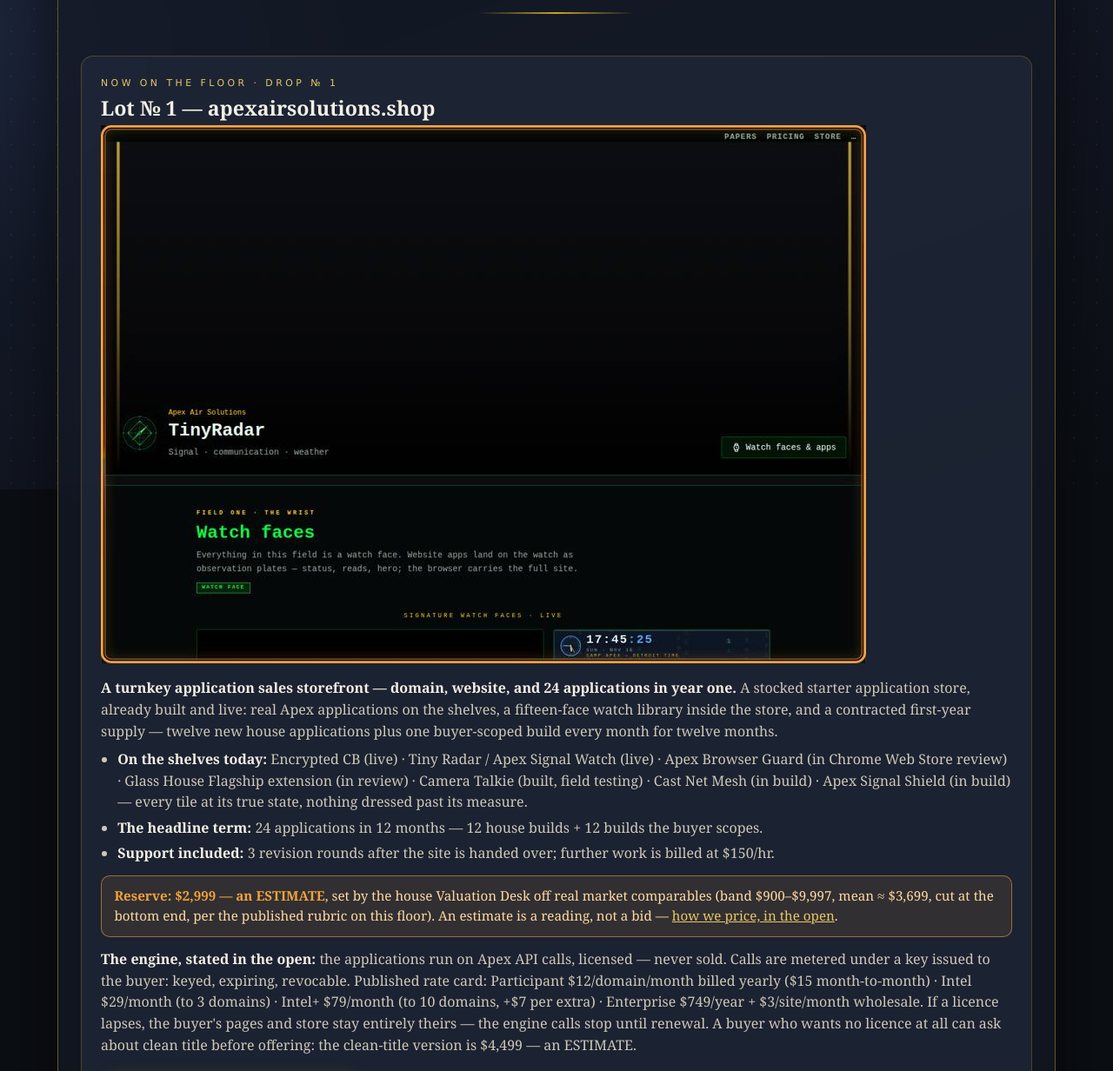
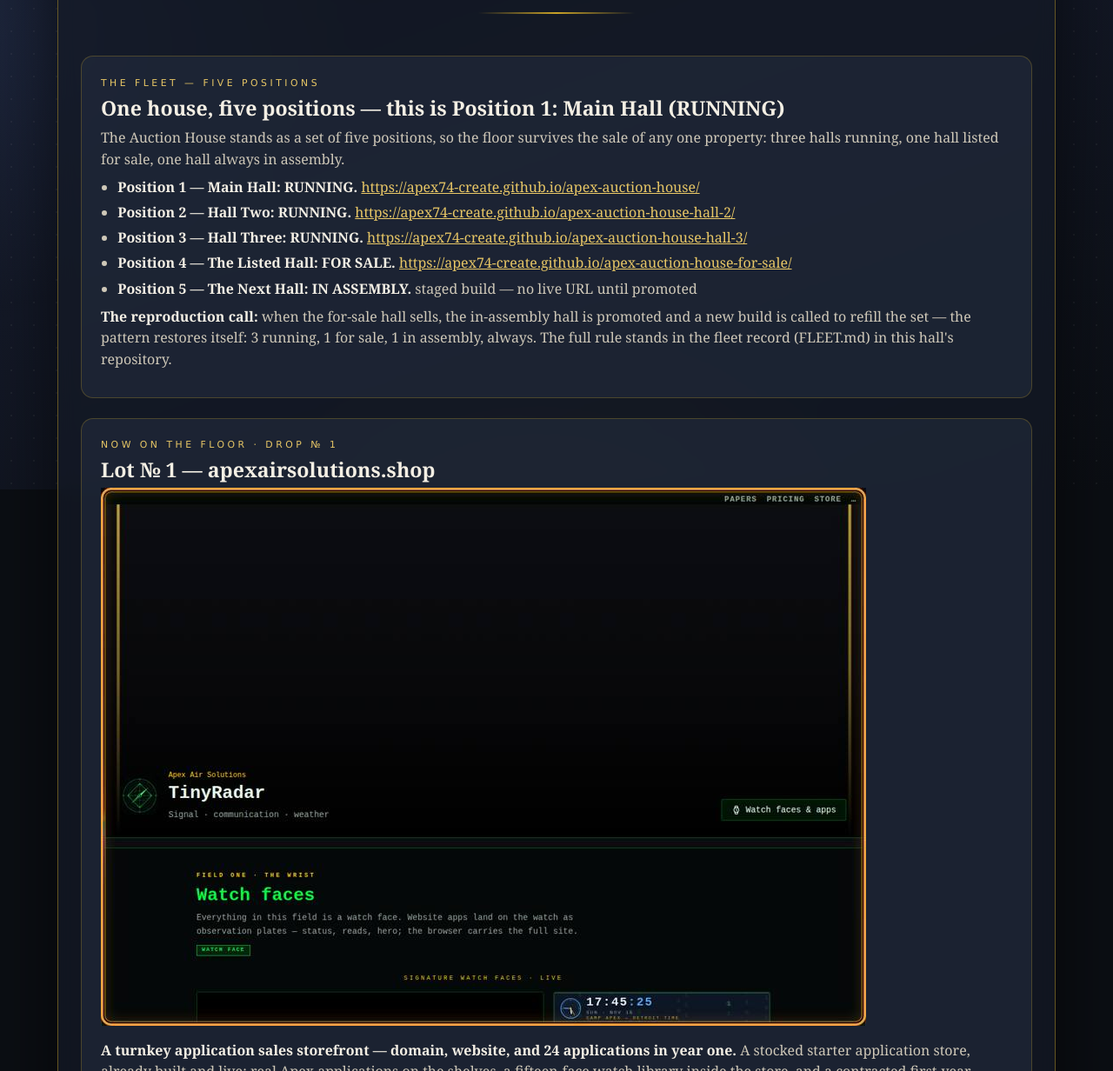
Before and after one commit to apex74-create/apex-auction-house, a plain HTML site: page index.html in a window 1280 px wide. Shown: the part 237-1469 px from the top of the page at 87% size. Drawn offline with Linux system fonts and the light colour scheme.

Commit message:
Fleet five positions: Lot 1 clean-title $4,499 surfaced on the money note and board card; fleet panel + FLEET.md with the reproduction call

```diff
--- a/index.html
+++ b/index.html
@@ -32,6 +32,22 @@
     <div class="rule"></div>
   </header>
 
+  <section class="panel" id="fleet">
+<div class="kicker">The fleet — five positions</div>
+<h2>One house, five positions — this is Position 1: Main Hall (RUNNING)</h2>
+<p>The Auction House stands as a set of five positions, so the floor survives the sale of any one property: three halls running, one hall listed for sale, one hall always in assembly.</p>
+<ul>
+<li><b>Position 1 — Main Hall: RUNNING.</b> <a href="https://apex74-create.github.io/apex-auction-house/">https://apex74-create.github.io/apex-auction-house/</a></li>
+<li><b>Position 2 — Hall Two: RUNNING.</b> <a href="https://apex74-create.github.io/apex-auction-house-hall-2/">https://apex74-create.github.io/apex-auction-house-hall-2/</a></li>
+<li><b>Position 3 — Hall Three: RUNNING.</b> <a href="https://apex74-create.github.io/apex-auction-house-hall-3/">https://apex74-create.github.io/apex-auction-house-hall-3/</a></li>
+<li><b>Position 4 — The Listed Hall: FOR SALE.</b> <a href="https://apex74-create.github.io/apex-auction-house-for-sale/">https://apex74-create.github.io/apex-auction-house-for-sale/</a></li>
+<li><b>Position 5 — The Next Hall: IN ASSEMBLY.</b> staged build — no live URL until promoted</li>
+</ul>
+<p><b>The reproduction call:</b> when the for-sale hall sells, the in-assembly hall is promoted and a new build is called to refill the set — the pattern restores itself: 3 running, 1 for sale, 1 in assembly, always. The full rule stands in the fleet record (FLEET.md) in this hall's repository.</p>
+</section>
+
+
+
   <!-- ============ THE DROP MACHINE ============ -->
   <section class="panel" id="current-drop">
     <div class="kicker">Now on the floor · Drop № 1</div>
@@ -52,7 +68,8 @@
     <div class="money-note">
       <b>Reserve: <span class="money">$2,999</span> — an ESTIMATE</b>, set by the house Valuation Desk off
       real market comparables (band $900–$9,997, mean ≈ $3,699, cut at the bottom end, per the published
-      rubric on this floor). An estimate is a reading, not a bid — <a href="rubric.html">how we price, in the open</a>.
+      rubric on this floor). An estimate is a reading, not a bid — <a href="rubric.html">how we price, in the open</a>.<br>
+      <b>Clean-title version: <span class="money">$4,499</span> — an ESTIMATE</b> (no engine licence — see the engine note on this lot).
     </div>
     <p><b>The engine, stated in the open:</b> the applications run on Apex API calls, licensed — never sold.
     Calls are metered under a key issued to the buyer: keyed, expiring, revocable. Published rate card:
@@ -100,6 +117,7 @@
         <p>Stocked store, 15-face watch library, icon board, and the 24-in-12 first-year supply.</p>
         <div class="grow"></div>
         <p>Reserve <span class="money">$2,999</span> <span class="small">(estimate — <a href="rubric.html">rubric</a>)</span></p>
+        <p>Clean-title <span class="money">$4,499</span> <span class="small">(estimate)</span></p>
         <a class="btn amber" href="#current-drop">Read the lot</a>
       </article>
 
--- a/sitemap.xml
+++ b/sitemap.xml
@@ -2,10 +2,10 @@
 <urlset xmlns="http://www.sitemaps.org/schemas/sitemap/0.9">
   <url>
     <loc>https://apex74-create.github.io/apex-auction-house/</loc>
-    <lastmod>2026-11-12</lastmod>
+    <lastmod>2026-11-17</lastmod>
   </url>
   <url>
     <loc>https://apex74-create.github.io/apex-auction-house/rubric.html</loc>
-    <lastmod>2026-11-12</lastmod>
+    <lastmod>2026-11-17</lastmod>
   </url>
 </urlset>
```
Also changed, not shown: 2 other files.
